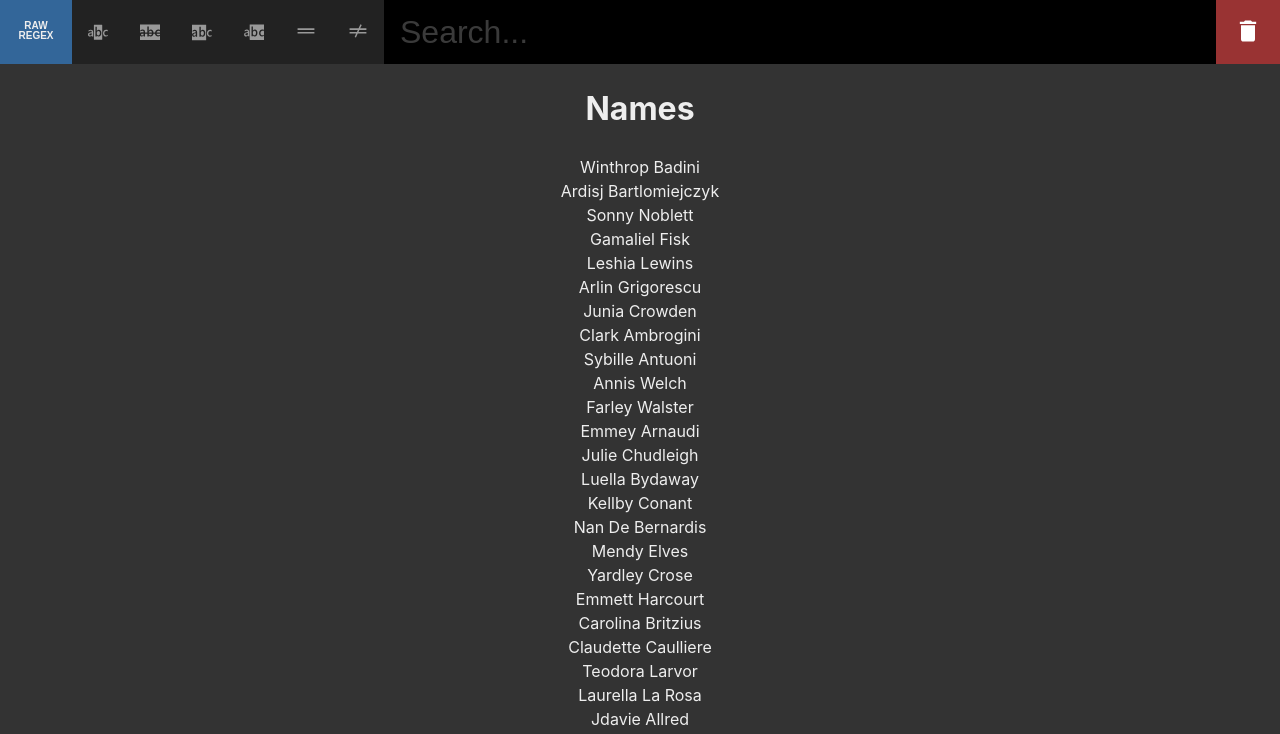
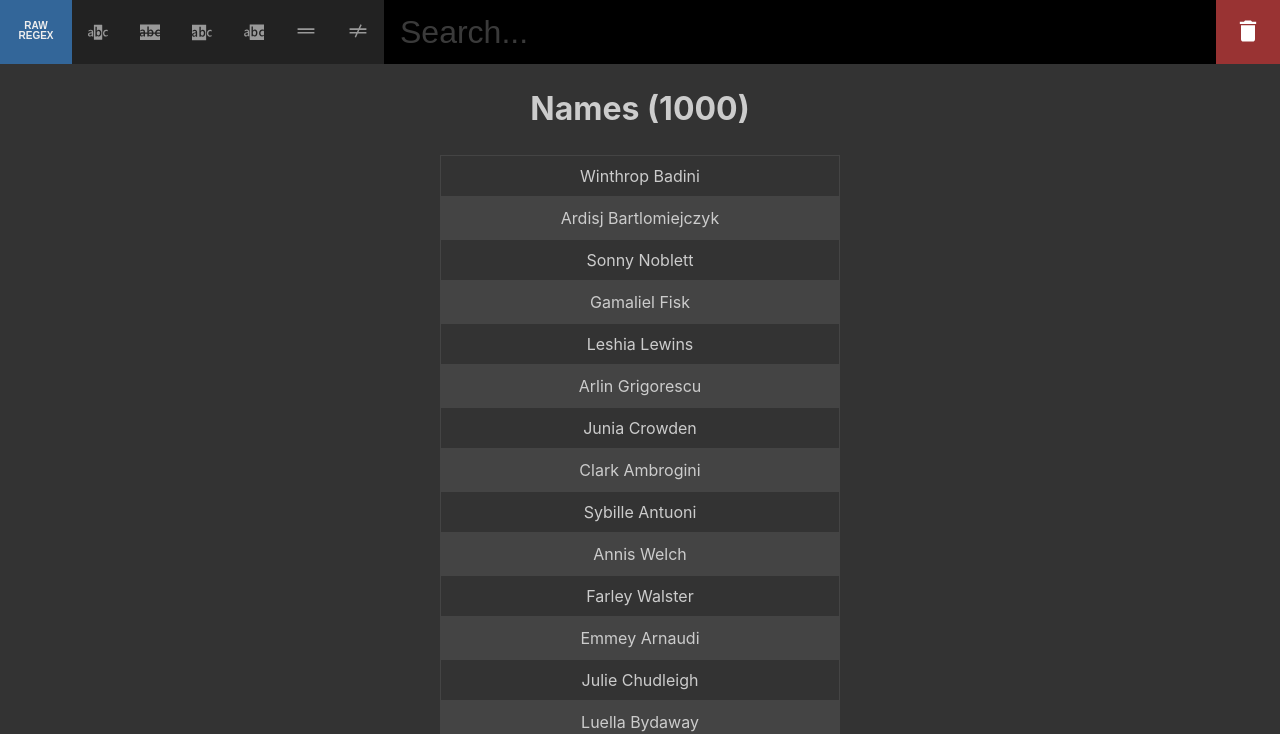
Before and after one commit to mbwatson/regex-filter, a React (Create React App) app: page / in a window 1280 px wide. Shown: the top 734 px of the page. Built offline with nearby package versions, Linux system fonts and the light colour scheme.

Commit message:
add row component for data display

```diff
--- a/src/App.js
+++ b/src/App.js
@@ -3,7 +3,7 @@ import initialData from './data'
 import { SiteWrapper, Header, Main } from './components/Layout'
 import { FilterMenu } from './components/Menu/FilterMenu'
 import { RegexInputContainer, RegexInput } from './components/RegexInput'
-import { Results } from './components/Results'
+import { Results, Row } from './components/Results'
 import {
     Raw as RawIcon,
     Contains as ContainsIcon,
@@ -99,10 +99,12 @@ function App() {
             </Header>
             <Main>
                 <Results>
-                    <h1>Names</h1>
-                    <ul style={{ listStyleType: 'none', margin: 0, padding: 0 }}>
-                        { filteredData && filteredData.map(name => <li key={ name }>{ name }</li>) }
-                    </ul>
+                    <h1>Names ({ filteredData.length })</h1>
+                    {
+                        filteredData && filteredData.map((name, i) => (
+                            <Row key={ i } color={ i % 2 === 0 ? '#333' : '#444' }>{ name }</Row>
+                        ))
+                    }
                 </Results>
             </Main>
         </SiteWrapper>
--- a/src/components/Results/Results.js
+++ b/src/components/Results/Results.js
@@ -3,7 +3,13 @@ import styled from 'styled-components'
 export const Results = styled.div`
     margin: 0 auto
     line-height: 1.5
-    color: #eee
-    width: 200px;
+    color: #ccc;
+    width: 400px;
     text-align: center;
 `
+
+export const  Row = styled.div`
+    border: 1px solid #444;
+    padding: 0.5rem 1rem;
+    background-color: ${ ({ color }) => color };
+`
```
